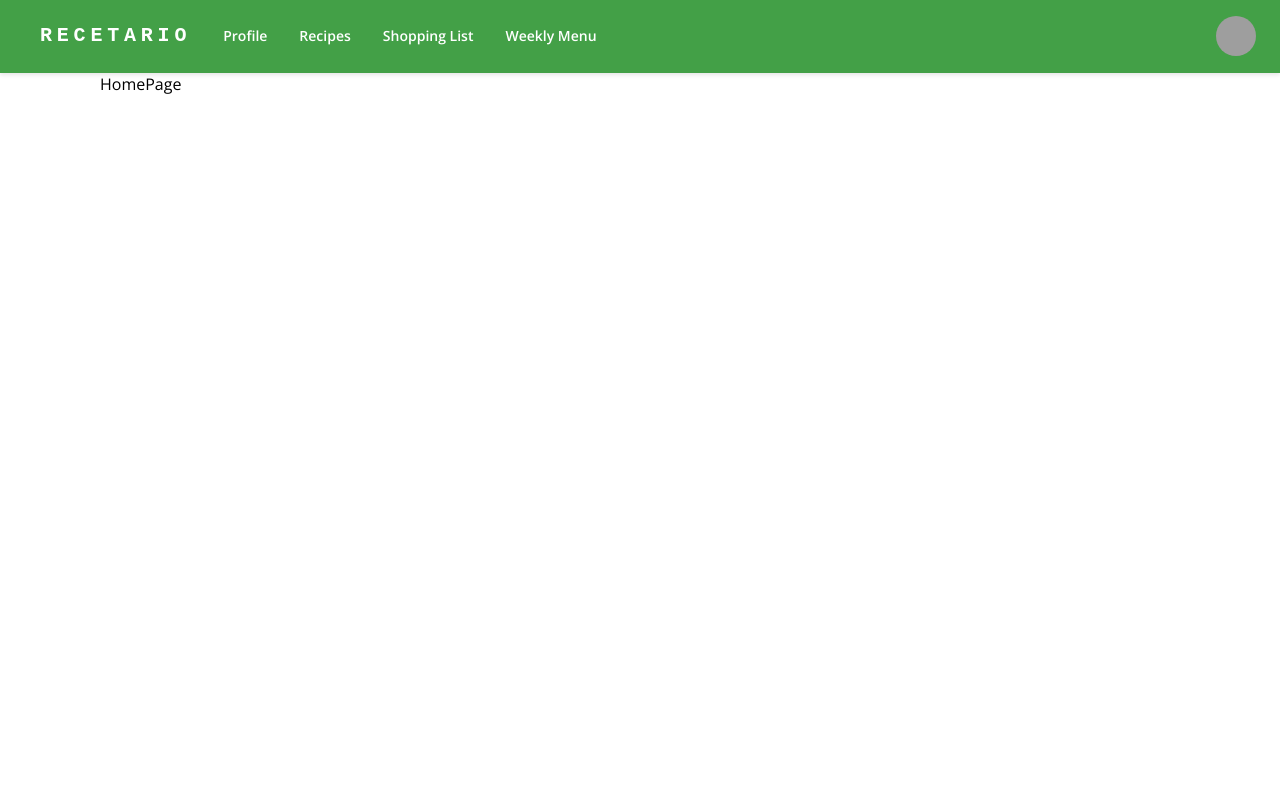
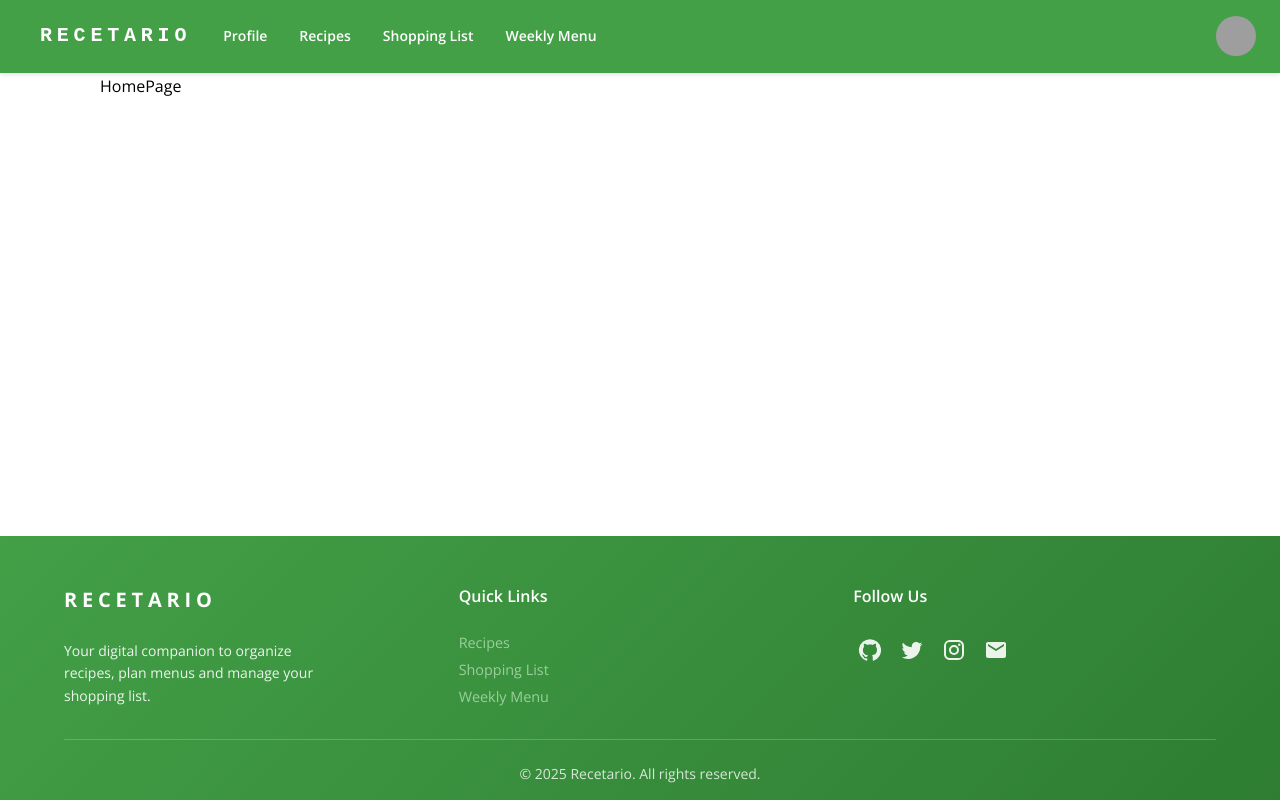
Before and after one commit to Pablestal/recetario, a React (Vite) app: page / in a window 1280 px wide. Built offline with nearby package versions, Linux system fonts and the light colour scheme; grey boxes are pictures that could not be loaded; some icons are missing.

Commit message:
[RCT-16] Added footer

```diff
--- a/src/App.jsx
+++ b/src/App.jsx
@@ -1,6 +1,7 @@
 import { Route, Routes } from "react-router-dom";
 import "./App.scss";
 import TopMenu from "./components/common/TopMenu";
+import Footer from "./components/common/Footer";
 import HomePage from "./pages/HomePage";
 import RecipeListPage from "./pages/RecipeListPage";
 import ShoppingListPage from "./pages/ShoppingListPage";
@@ -14,6 +15,7 @@ const App = () => {
   return (
     <>
       <ThemeProvider theme={theme}>
+        <div className="app-container">
           <TopMenu></TopMenu>
           <div className="content">
             <Routes>
@@ -22,8 +24,13 @@ const App = () => {
               <Route path="/recipe-creation" element={<CreateRecipe />} />
               <Route path="/shopping-list" element={<ShoppingListPage />} />
               <Route path="/weeekly-menu" element={<WeeklyMenuPage />} />
-            <Route path="/recipe-details/:id" element={<RecipeDetailsPage />} />
+              <Route
+                path="/recipe-details/:id"
+                element={<RecipeDetailsPage />}
+              />
             </Routes>
+          </div>
+          <Footer />
         </div>
       </ThemeProvider>
     </>
--- a/src/App.scss
+++ b/src/App.scss
@@ -4,16 +4,34 @@
   font-family: "Open Sans", "Roboto", "Helvetica", "Arial", sans-serif;
 }
 
+html,
+body,
+#root {
+  height: 100%;
+  margin: 0;
+}
+
+.app-container {
+  display: flex;
+  flex-direction: column;
+  min-height: 100vh;
+}
+
 .content {
+  flex: 1;
+
   @include bp.mobile {
+    padding-top: 56px;
     margin: 0 10px;
   }
 
   @include bp.desktop {
+    padding-top: 75px;
     margin: 0 100px;
   }
 
   @include bp.large-desktop {
+    padding-top: 75px;
     margin: 0 300px;
   }
 }
--- /dev/null
+++ b/src/components/common/Footer.jsx
@@ -0,0 +1,91 @@
+import { Box, Container, Typography, Link, IconButton } from "@mui/material";
+import { GitHub, Twitter, Instagram, Email } from "@mui/icons-material";
+import { useTranslation } from "react-i18next";
+import "./Footer.scss";
+
+const Footer = () => {
+  const { t } = useTranslation("navigation");
+  const currentYear = new Date().getFullYear();
+
+  return (
+    <Box component="footer" className="footer">
+      <Container maxWidth="lg">
+        <Box className="footer__content">
+          {/* Columna izquierda - Info de la app */}
+          <Box className="footer__section">
+            <Typography variant="h6" className="footer__title">
+              RECETARIO
+            </Typography>
+            <Typography variant="body2" className="footer__description">
+              {t("navigation.footer.description")}
+            </Typography>
+          </Box>
+
+          {/* Columna central - Enlaces rápidos */}
+          <Box className="footer__section">
+            <Typography variant="h6" className="footer__subtitle">
+              {t("navigation.footer.quickLinks")}
+            </Typography>
+            <Box className="footer__links">
+              <Link href="/recipes" className="footer__link">
+                {t("navigation.recipes")}
+              </Link>
+              <Link href="/shopping-list" className="footer__link">
+                {t("navigation.shoppingList")}
+              </Link>
+              <Link href="/weekly-menu" className="footer__link">
+                {t("navigation.weeklyMenu")}
+              </Link>
+            </Box>
+          </Box>
+
+          {/* Columna derecha - Redes sociales */}
+          <Box className="footer__section">
+            <Typography variant="h6" className="footer__subtitle">
+              {t("navigation.footer.followUs")}
+            </Typography>
+            <Box className="footer__social">
+              <IconButton
+                aria-label="GitHub"
+                className="footer__social-icon"
+                size="small"
+              >
+                <GitHub />
+              </IconButton>
+              <IconButton
+                aria-label="Twitter"
+                className="footer__social-icon"
+                size="small"
+              >
+                <Twitter />
+              </IconButton>
+              <IconButton
+                aria-label="Instagram"
+                className="footer__social-icon"
+                size="small"
+              >
+                <Instagram />
+              </IconButton>
+              <IconButton
+                aria-label="Email"
+                className="footer__social-icon"
+                size="small"
+              >
+                <Email />
+              </IconButton>
+            </Box>
+          </Box>
+        </Box>
+
+        {/* Copyright */}
+        <Box className="footer__bottom">
+          <Typography variant="body2" className="footer__copyright">
+            © {currentYear} Recetario. {t("navigation.footer.rights")}
+          </Typography>
+        </Box>
+      </Container>
+    </Box>
+  );
+};
+
+export default Footer;
--- /dev/null
+++ b/src/components/common/Footer.scss
@@ -0,0 +1,111 @@
+@use "../../utils/breakpoints" as bp;
+
+.footer {
+  background: linear-gradient(135deg, #43a047 0%, #2e7d32 100%);
+  color: white;
+  padding: 3rem 0 1rem;
+  margin-top: 4rem;
+
+  @include bp.mobile {
+    padding: 2rem 0 1rem;
+    margin-top: 3rem;
+  }
+
+  &__content {
+    display: grid;
+    grid-template-columns: repeat(3, 1fr);
+    gap: 2rem;
+    margin-bottom: 2rem;
+
+    @include bp.mobile {
+      grid-template-columns: 1fr;
+      gap: 2rem;
+      text-align: center;
+    }
+  }
+
+  &__section {
+    display: flex;
+    flex-direction: column;
+    gap: 1rem;
+  }
+
+  &__title {
+    font-weight: 700 !important;
+    letter-spacing: 0.3rem;
+    font-size: 1.25rem !important;
+    margin-bottom: 0.5rem !important;
+
+    @include bp.mobile {
+      font-size: 1.1rem !important;
+    }
+  }
+
+  &__subtitle {
+    font-weight: 600 !important;
+    font-size: 1rem !important;
+    margin-bottom: 0.5rem !important;
+  }
+
+  &__description {
+    opacity: 0.9;
+    line-height: 1.6 !important;
+    max-width: 250px;
+
+    @include bp.mobile {
+      max-width: 100%;
+    }
+  }
+
+  &__links {
+    display: flex;
+    flex-direction: column;
+    gap: 0.5rem;
+  }
+
+  &__link {
+    color: #a5d6a7 !important;
+    text-decoration: none !important;
+    opacity: 0.9;
+    transition: opacity 0.3s ease;
+    font-size: 0.9rem !important;
+
+    &:hover {
+      opacity: 1;
+      text-decoration: underline !important;
+    }
+  }
+
+  &__social {
+    display: flex;
+    gap: 0.5rem;
+
+    @include bp.mobile {
+      justify-content: center;
+    }
+  }
+
+  &__social-icon {
+    color: white !important;
+    transition:
+      transform 0.3s ease,
+      opacity 0.3s ease;
+    opacity: 0.9;
+
+    &:hover {
+      transform: scale(1.1);
+      opacity: 1;
+    }
+  }
+
+  &__bottom {
+    border-top: 1px solid rgba(255, 255, 255, 0.2);
+    padding-top: 1.5rem;
+    text-align: center;
+  }
+
+  &__copyright {
+    opacity: 0.8;
+    font-size: 0.875rem !important;
+  }
+}
--- a/src/components/common/TopMenu.jsx
+++ b/src/components/common/TopMenu.jsx
@@ -52,7 +52,7 @@ const TopMenu = () => {
   };
 
   return (
-    <AppBar position="static">
+    <AppBar position="fixed">
       <Container maxWidth="xl">
         <Toolbar disableGutters>
           <BakeryDiningIcon
--- a/src/i18n/locales/en/navigation_en.json
+++ b/src/i18n/locales/en/navigation_en.json
@@ -5,6 +5,12 @@
     "weeklyMenu": "Weekly Menu",
     "profile": "Profile",
     "account": "Account",
-    "logout": "Logout"
+    "logout": "Logout",
+    "footer": {
+      "description": "Your digital companion to organize recipes, plan menus and manage your shopping list.",
+      "quickLinks": "Quick Links",
+      "followUs": "Follow Us",
+      "rights": "All rights reserved."
+    }
   }
 }
--- a/src/i18n/locales/es/navigation_es.json
+++ b/src/i18n/locales/es/navigation_es.json
@@ -5,6 +5,12 @@
     "weeklyMenu": "Menú semanal",
     "profile": "Perfil",
     "account": "Cuenta",
-    "logout": "Cerrar sesión"
+    "logout": "Cerrar sesión",
+    "footer": {
+      "description": "Tu compañero digital para organizar recetas, planificar menús y gestionar tu lista de la compra.",
+      "quickLinks": "Enlaces rápidos",
+      "followUs": "Síguenos",
+      "rights": "Todos los derechos reservados."
+    }
   }
 }
```
Lines whose indentation alone changed are shown as unchanged.
